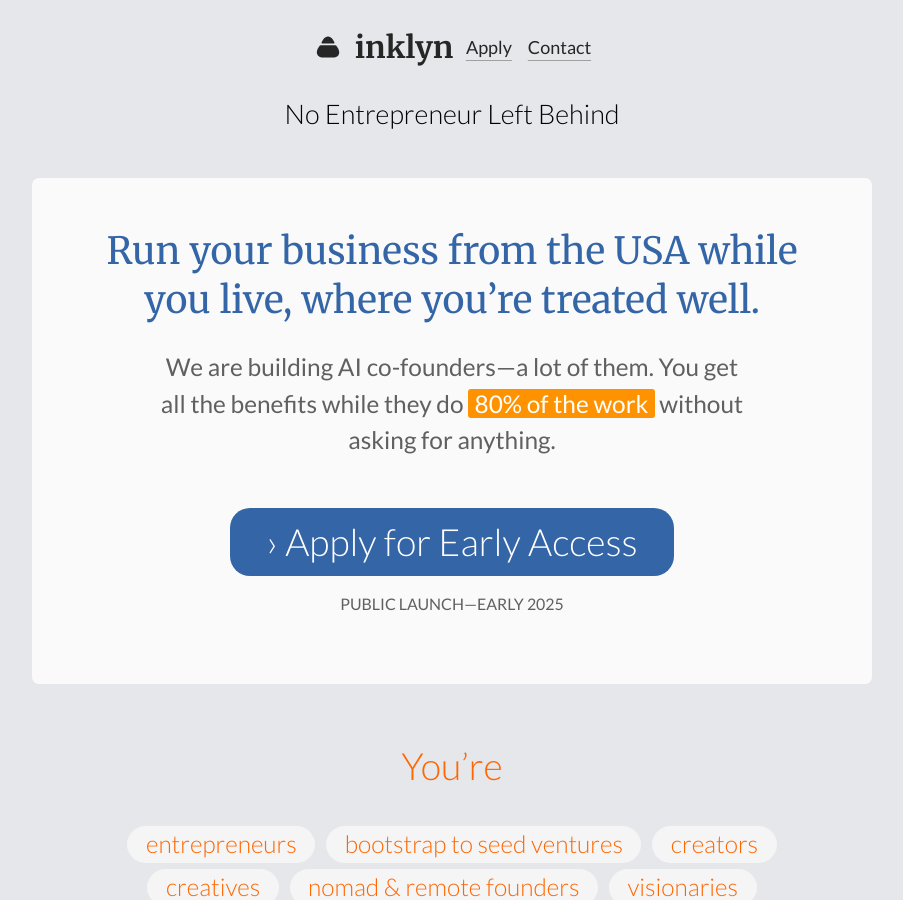
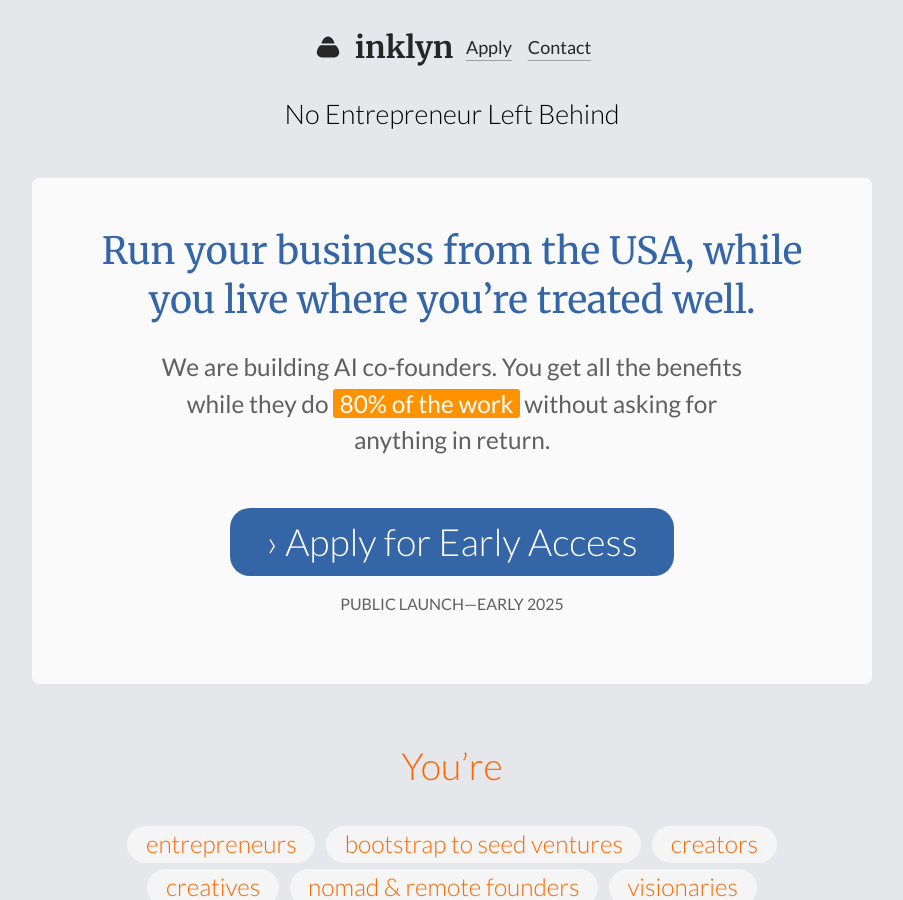
Before and after one commit to Inklyn/inklyn.com, a Jekyll site: the page built from index.html, in a window 1280 px wide and 900 px high. Shown: the whole window, without its empty margins (188-1091 px from the left). Built offline with Jekyll 4.4.1, drawn with Linux system fonts in a browser that asks for light colours; some of the changed lines change nothing that is shown; some of the changed text lies outside the part shown.

Commit message:
Hero Copy Tweak

```diff
--- a/_includes/hero.html
+++ b/_includes/hero.html
@@ -1,10 +1,10 @@
 <site-hero>
 	<hero-title>
-		<h2>Run your business from the USA while you live, where you’re treated well.</h2>
+		<h2>Run your business from the USA, while you live where you’re treated well.</h2>
 	</hero-title>
 	<hero-sidekick>
 		<p>
-			We are building AI co-founders—a lot of them. You get all the benefits while they do <mark>80% of the work</mark> without asking for anything.
+			We are building AI co-founders. You get all the benefits while they do <mark>80% of the work</mark> without asking for anything in return.
 		</p>
 	</hero-sidekick>
 
--- a/_includes/market.html
+++ b/_includes/market.html
@@ -3,17 +3,25 @@
 	<p>
 		<ul class="pills">
 			<li>Basel, Switzerland</li>
+			<li>Croatia</li>
+			<li>Greece</li>
 			<li>Shillong, India</li>
 			<li>Dublin, Ireland</li>
 			<li>Kuala Lumpur, Malaysia</li>
 			<li>Bali, Thailand</li>
+			<li>Mexico</li>
 			<li>Hanoi, Vietnam</li>
 			<li>Wellington, New Zealand</li>
+			<li>Philippines</li>
 			<li>Dharamsala, India</li>
+			<li>Bulgaria</li>
 			<li>Rome, Italy</li>
+			<li>Belize</li>
 			<li>Barcelona, Spain</li>
+			<li>Panama</li>
 			<li>Singapore</li>
-			<li>Lisbon, Portugal</li>
+			<li>Portugal</li>
+			<li>Cyprus</li>
 			<li>Greek Islands</li>
 			<li>Transylvania, Romania</li>
 			<li>Canary Islands, Spain</li>
```
